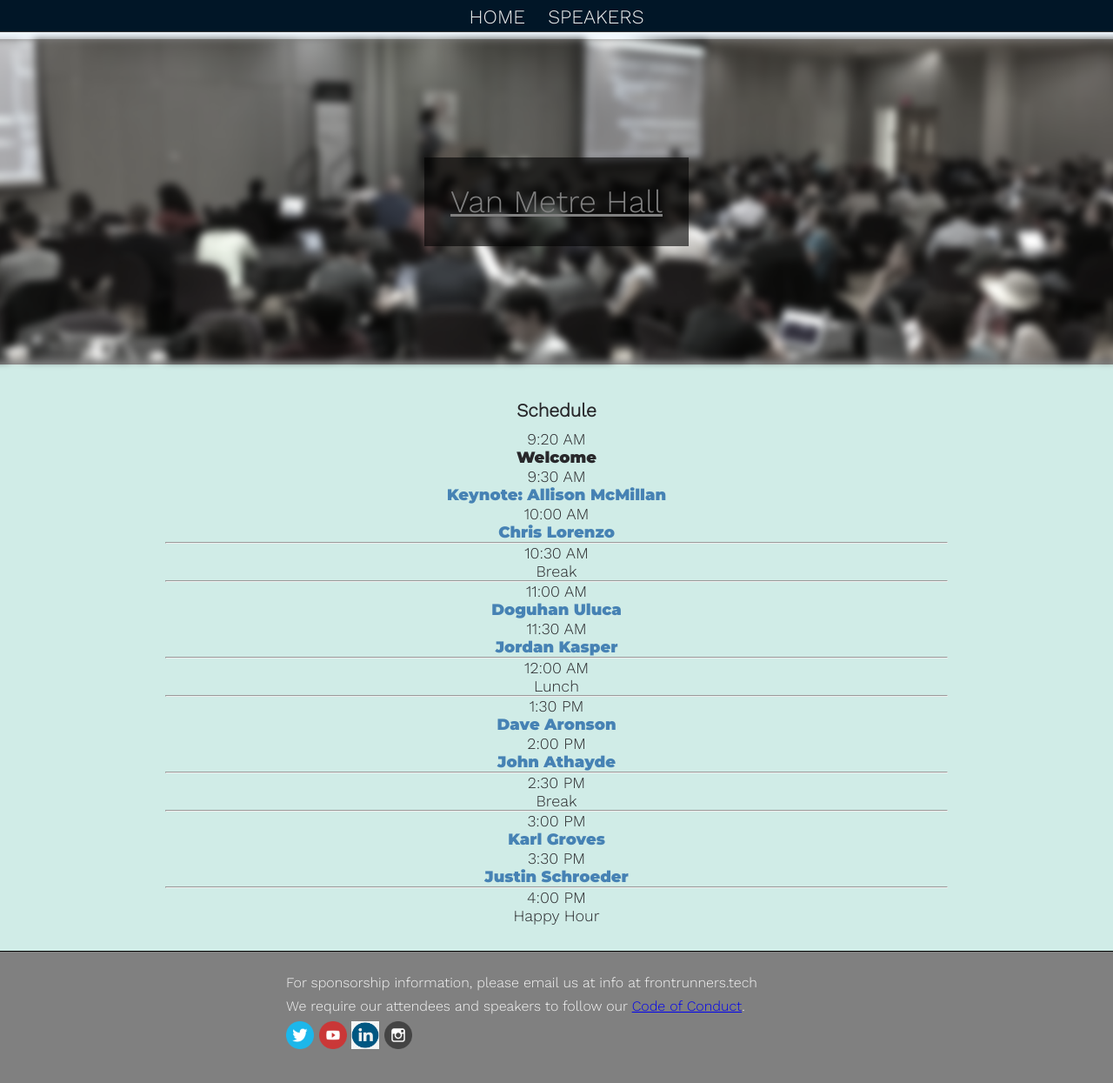
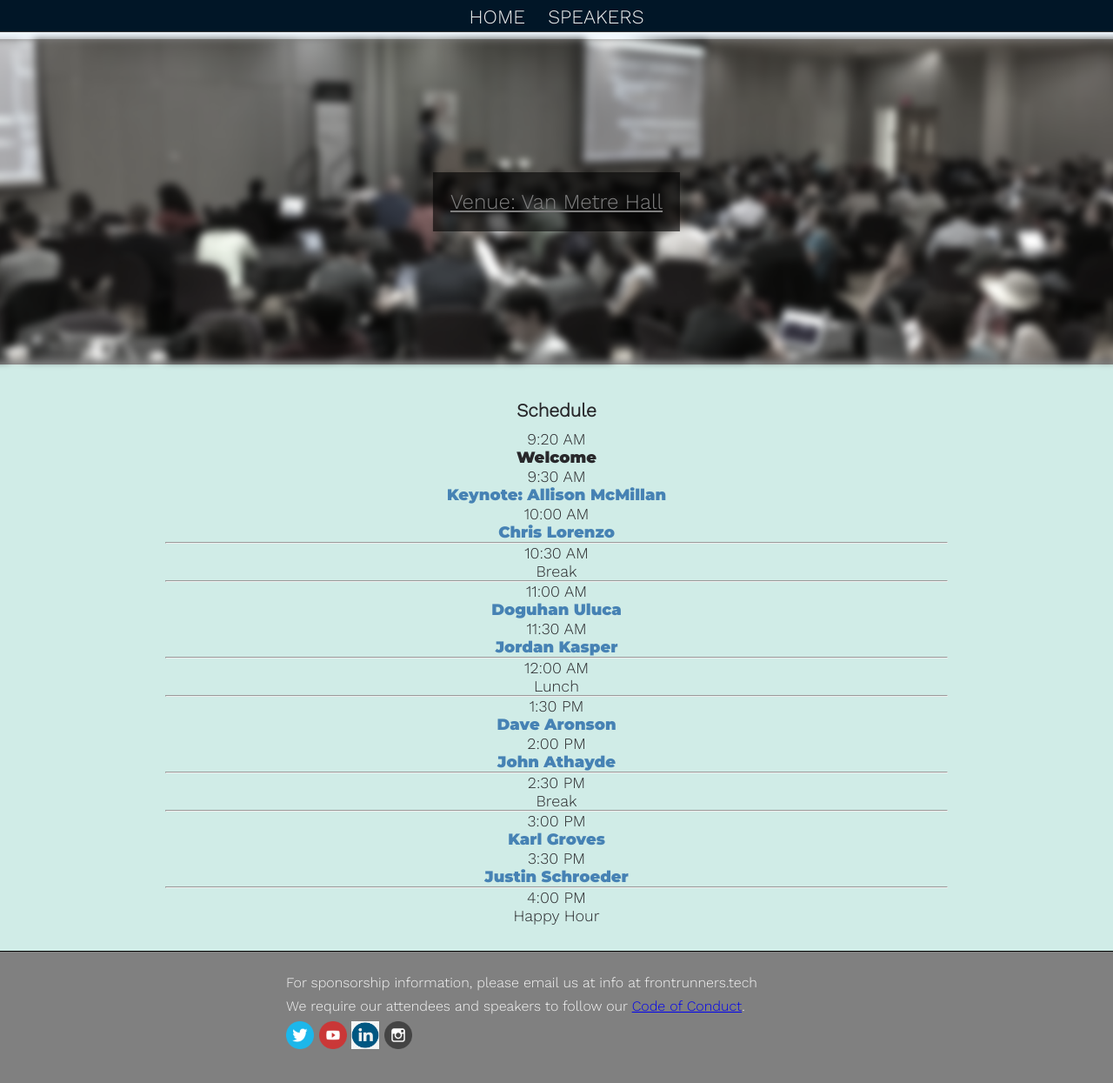
Before and after one commit to gothamgo/frontrunnersconf.github.io, a Jekyll site: the page built from test/testpage.html, in a window 1280 px wide and 1264 px high. Shown: the top 1245 px of the window at 87% size. Built offline with Jekyll 4.4.1, drawn with Linux system fonts in a browser that asks for light colours.

Commit message:
Update venue.html

```diff
--- a/_includes/venue.html
+++ b/_includes/venue.html
@@ -19,15 +19,15 @@
     left: 50%;
     transform: translate(-50%, -50%);
     color: grey;
-    font-size: 36px;
+    font-size: 24px;
     background-color: rgba(0, 0, 0, 0.6);
-    padding: 30px;
+    padding: 20px;
   }
 </style>
 
 <div class="venue-wrapper">
   <div class="venue">
     <img src="{{site.url}}/images/nationjs.jpg" alt=""/>
-    <a class="venue-link" href="https://www.google.com/maps/place/Van+Metre+Hall,+George+Mason+University/@38.8851762,-77.1010296,15z/data=!4m6!3m5!1s0x89b7b6828b5be0d7:0xc90a1e6e91b89ed5!8m2!3d38.8851762!4d-77.1010296!16s%2Fg%2F11c2pr4km2" target="_blank">Van Metre Hall</a>
+    <a class="venue-link" href="https://www.google.com/maps/place/Van+Metre+Hall,+George+Mason+University/@38.8851762,-77.1010296,15z/data=!4m6!3m5!1s0x89b7b6828b5be0d7:0xc90a1e6e91b89ed5!8m2!3d38.8851762!4d-77.1010296!16s%2Fg%2F11c2pr4km2" target="_blank">Venue: Van Metre Hall</a>
   </div>
 </div>
```
